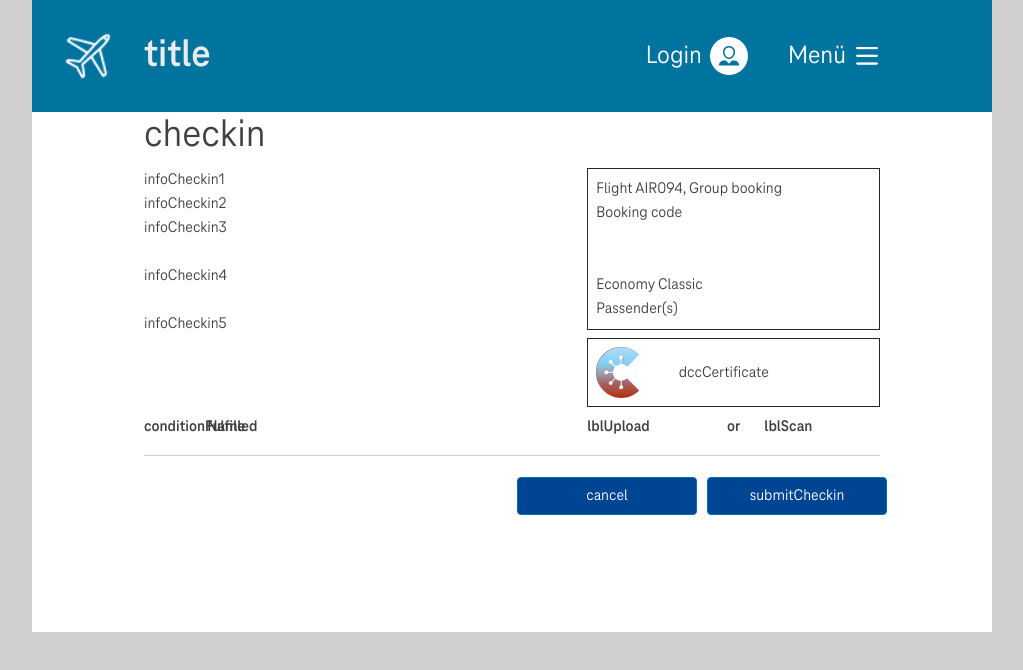
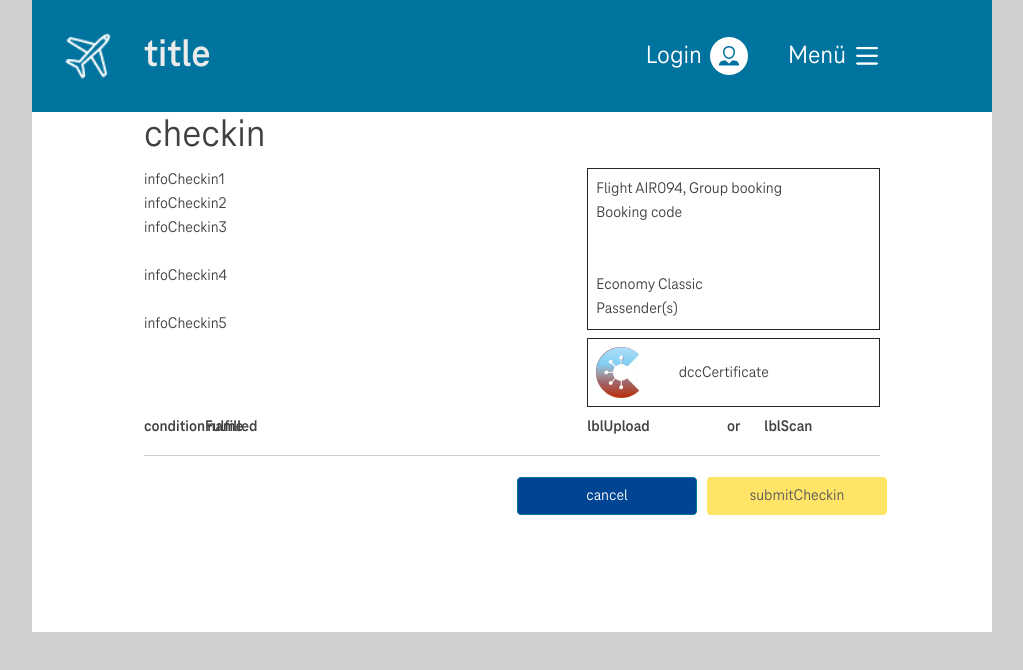
Before and after one commit to eu-digital-green-certificates/dgca-booking-demo-frontend, a React (Create React App) app: page /checkin in a window 1280 px wide. Shown: the top 670 px of the page, without its empty margins (128-1151 px from the left). Built offline with nearby package versions, Linux system fonts and the light colour scheme.

Commit message:
api validationStatus

```diff
--- a/src/api.tsx
+++ b/src/api.tsx
@@ -68,3 +68,39 @@ export const useBooking = (onSuccess?: () => void, onError?: (error: any) => voi
         getBooking
     ] as const;
 }
+
+export const useGetValidationStatus = (onSuccess?: () => void, onError?: (error: any) => void) => {
+    const [validationStatus, setValidationStatus] = React.useState<string>('');
+
+    const baseUri = '/validationStatus';
+
+    const header = {
+        'Content-Type': 'application/json'
+    };
+
+    const getValidationStatus = () => {
+
+        api.get(baseUri, { headers: header })
+            .then(response => {
+
+                console.log('validationStatus: '); console.log(JSON.stringify(response.data));
+
+                setValidationStatus(response.data);
+                if (onSuccess) {
+                    console.log("Bin im Success");
+                    onSuccess();
+                }
+            })
+            .catch(error => {
+                if (onError) {
+                    alert("Bin im Error: " + error);
+                    onError(error);
+                }
+            });
+    }
+
+    return [
+        validationStatus,
+        getValidationStatus
+    ] as const;
+}
--- a/src/assets/SCSS/custom.scss
+++ b/src/assets/SCSS/custom.scss
@@ -385,6 +385,12 @@ $container-max-widths: (
     color: white;
     background-color: #004494;
 
+    &:disabled {
+        color: black;
+        background-color: #ffd617;
+        border-color: transparent;
+    }
+
     @include media-breakpoint-up(xs) {
         width: 100%;
         margin: 5px 0%;
--- a/src/assets/i18n/en/translation.json
+++ b/src/assets/i18n/en/translation.json
@@ -8,7 +8,7 @@
   "lastname": "Last name",
   "bookingCode": "Booking code/Ticketnr.",
   "plsLogin": "Please log in",
-  "infoCheckin1": "In order to receive your ticket, you habe to upload a test result / vaccination ticket or scan the QR code with your wallet app (please consider the validity till the time of arrival).",
+  "infoCheckin1": "In order to receive your ticket, you have to upload a test result / vaccination ticket or scan the QR code with your wallet app (please consider the validity till the time of arrival).",
   "infoCheckin2": "Click here for tutorial.",
   "infoCheckin3": "As soon as all results are available, you access to your e ticket.",
   "infoCheckin4": "If not all certificates for all persons are available, this is no problem.",
--- a/src/components/checkin-modal.component.tsx
+++ b/src/components/checkin-modal.component.tsx
@@ -19,7 +19,7 @@
  * under the License.
  */
 
-import React, { Fragment } from 'react';
+import React from 'react';
 
 import '../i18n';
 import { useTranslation } from 'react-i18next';
--- a/src/components/record-checkin-page.component.tsx
+++ b/src/components/record-checkin-page.component.tsx
@@ -30,6 +30,7 @@ import AppContext from '../misc/appContext';
 import { BookingResponse } from '../interfaces/booking-response';
 import { BookingPassengerResponse } from '../interfaces/booking-passenger-response';
 import utils from "../misc/utils";
+import { useGetValidationStatus } from '../api';
 
 const RecordCheckinPage = (props: any) => {
 
@@ -40,10 +41,16 @@ const RecordCheckinPage = (props: any) => {
     const [bookingResponse, setBookingResponse] = React.useState<BookingResponse>();
     const [qrCodeValue, setQrCodeValue] = React.useState('');
 
-    // React.useEffect(() => {
-    //     if (bookingResponse)
-    //         alert("Bin im BookingResponse");
-    // }, [bookingResponse])
+    const handleError = (error: any) => {
+        let msg = '';
+
+        if (error) {
+            msg = error.message
+        }
+
+        // props.setError({ error: error, message: msg, onCancel: context.navigation!.toLanding });
+    }
+    const [validationStatus, getValidationStatus] = useGetValidationStatus(undefined, handleError);
 
     React.useEffect(() => {
         if (context.navigation) {
@@ -54,6 +61,16 @@ const RecordCheckinPage = (props: any) => {
         }
 
     }, [context.navigation])
+
+    React.useEffect(() => {
+        if (bookingResponse) {
+            getValidationStatus();
+            console.log(validationStatus);
+        }
+
+    }, [bookingResponse])
+
+
 
     //TODO: have to be taken from backend!
     const dcc = "HC1:6BF-606A0T9WTWGSLKC 4X7923S%CA.48Y+6TAB3XK2F310RT012F3LMQ1001JC X8Y50.FK8ZKO/EZKEZ967L6C56." +
@@ -107,7 +124,7 @@ const RecordCheckinPage = (props: any) => {
                         </Col>
                         <Col xs={12} sm={6} lg={6}>
                             <span className="text-vertical-center">
-                                {t('translation:Name')}
+                                {t('translation:name')}
                             </span>
                         </Col>
                         <Col xs={12} sm={2} lg={2} className="shrink-grow">
@@ -141,7 +158,7 @@ const RecordCheckinPage = (props: any) => {
                                     &nbsp;
                                 </Col>
                                 <Col xs={12} sm={2} lg={2} className="shrink-grow qr-code-container">
-                                    {qrCodeValue ? <> <QRCode id='qr-code-pdf' size={256} renderAs='svg' value={qrCodeValue} />
+                                    {qrCodeValue ? <> <QRCode id='qr-code-pdf' size={128} renderAs='svg' value={qrCodeValue} />
                                         </> : <></>}
                                 </Col>
                             </Row>
@@ -151,7 +168,7 @@ const RecordCheckinPage = (props: any) => {
                     <Row xs={12} sm={12} lg={12}>
                         <Container className="buttons-line">
                             <Button className="buttons-line-button" onClick={context.navigation!.toLanding}>{t('translation:cancel')}</Button>
-                            <Button className="buttons-line-button">{t('translation:submitCheckin')}</Button>
+                            <Button className="buttons-line-button" disabled={validationStatus !== '404' }>{t('translation:submitCheckin')}</Button>
                         </Container>
                     </Row>
                 </Container>
```
